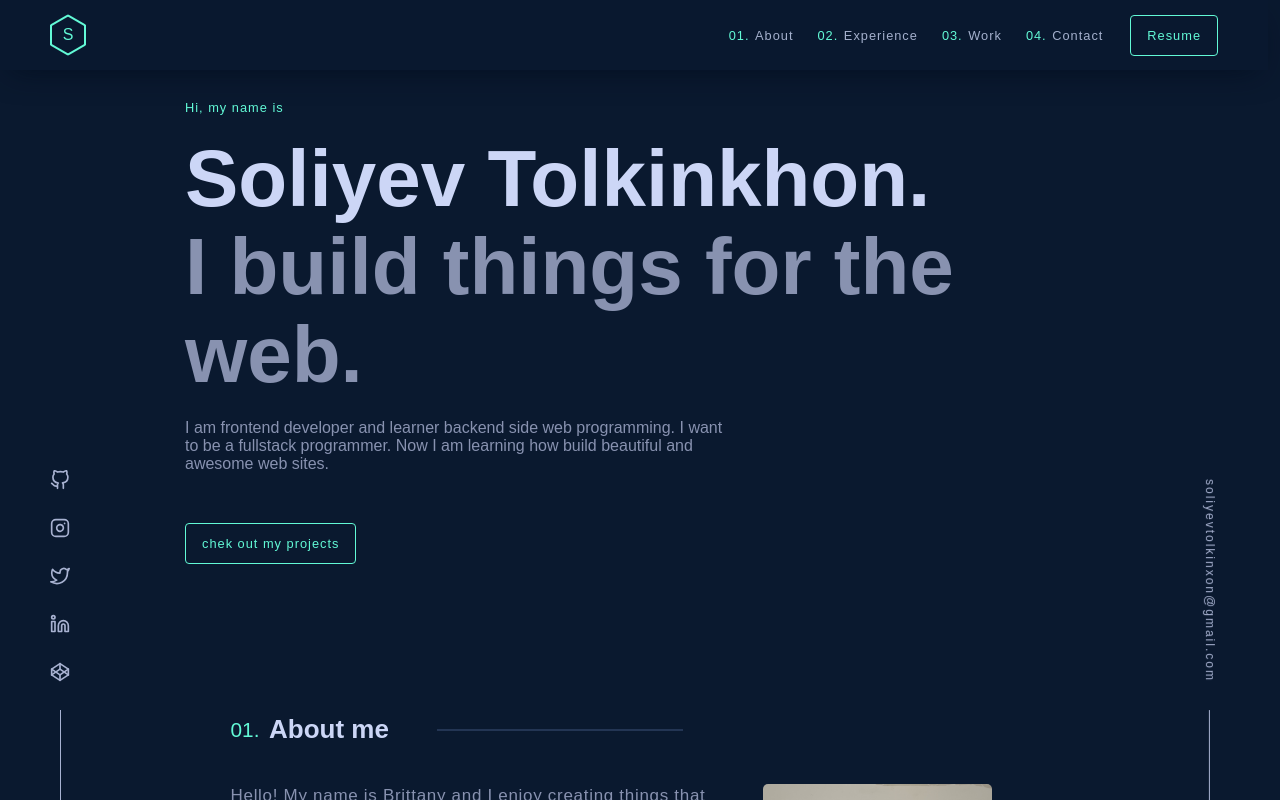
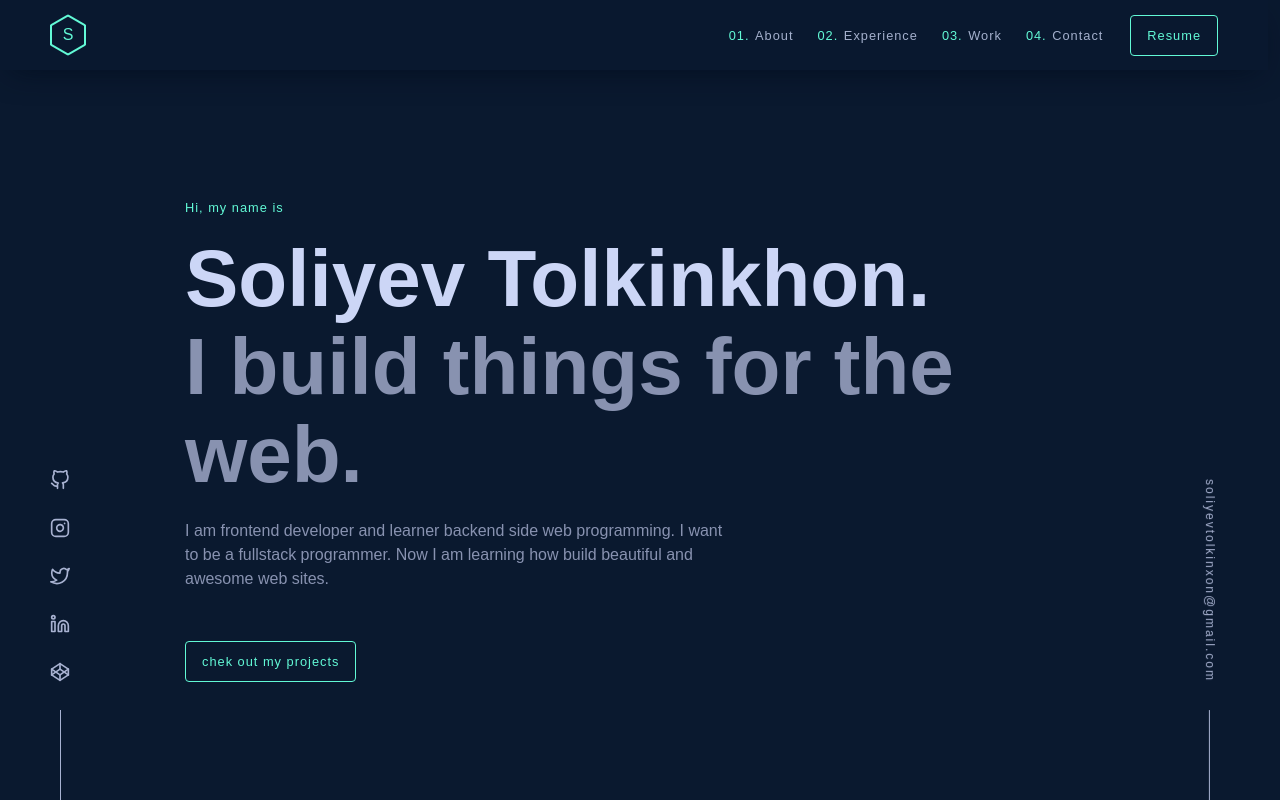
Before and after one commit to Tolkinxon/my-partfolio, a Next.js app: page / in a window 1280 px wide. Built offline with nearby package versions, Linux system fonts and the light colour scheme.

Commit message:
adde some changes

```diff
--- a/styles/about.module.css
+++ b/styles/about.module.css
@@ -26,7 +26,7 @@
 }
 
 .line {
-  width: 50%;
+  width: 60%;
   border: 1px solid #233554;
   margin-left: 3rem;
 }
@@ -38,12 +38,21 @@
   letter-spacing: 0.7px;
 }
 .image_wrapper {
+  position: relative;
   padding-top: 70px;
   width: 35%;
 }
 
-.image {
+.image,
+.image_background {
   width: 80%;
   height: 60%;
   border-radius: 5px;
 }
+
+.image_background {
+  position: absolute;
+  border: 2px solid #62f9d6;
+  top: 10px;
+  left: 10px;
+}
--- a/styles/header.module.css
+++ b/styles/header.module.css
@@ -1,6 +1,6 @@
 .header {
   width: 100%;
-  margin-top: 100px;
+  margin-top: 200px;
 }
 
 .p {
@@ -13,6 +13,7 @@
   max-width: 540px;
   color: #8892b0;
   font-family: sans-serif;
+  line-height: 1.5;
 }
 
 .h1,
```
